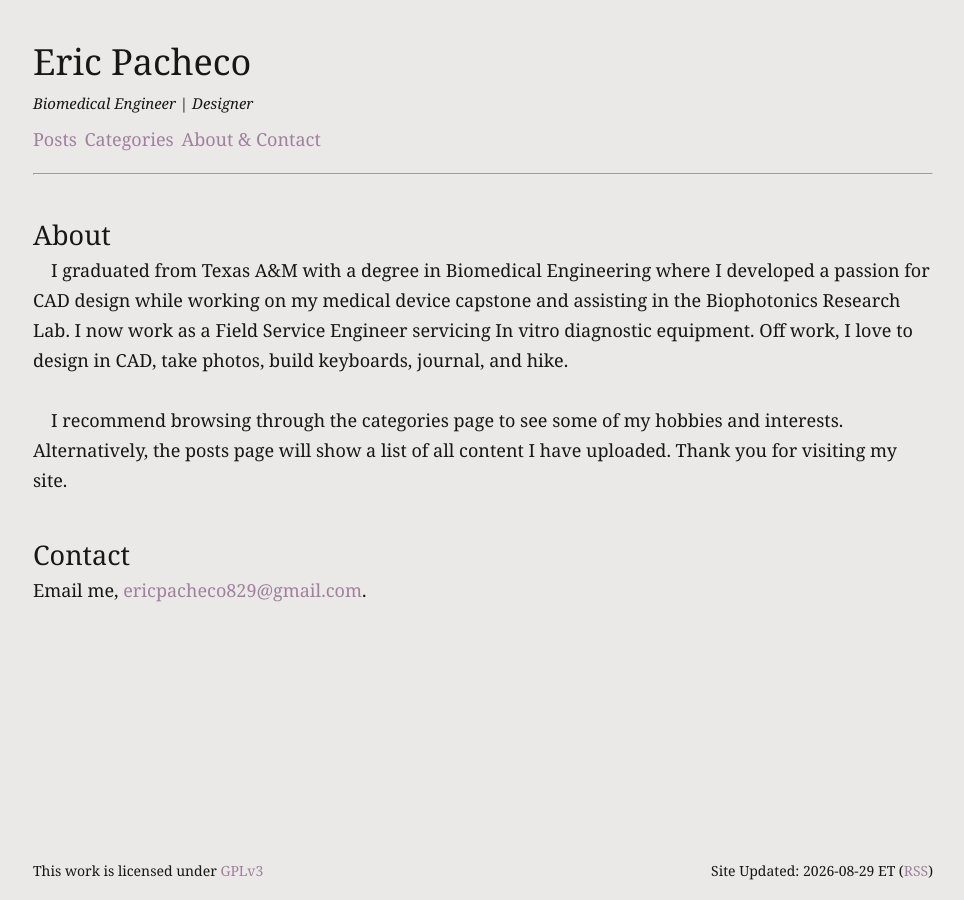
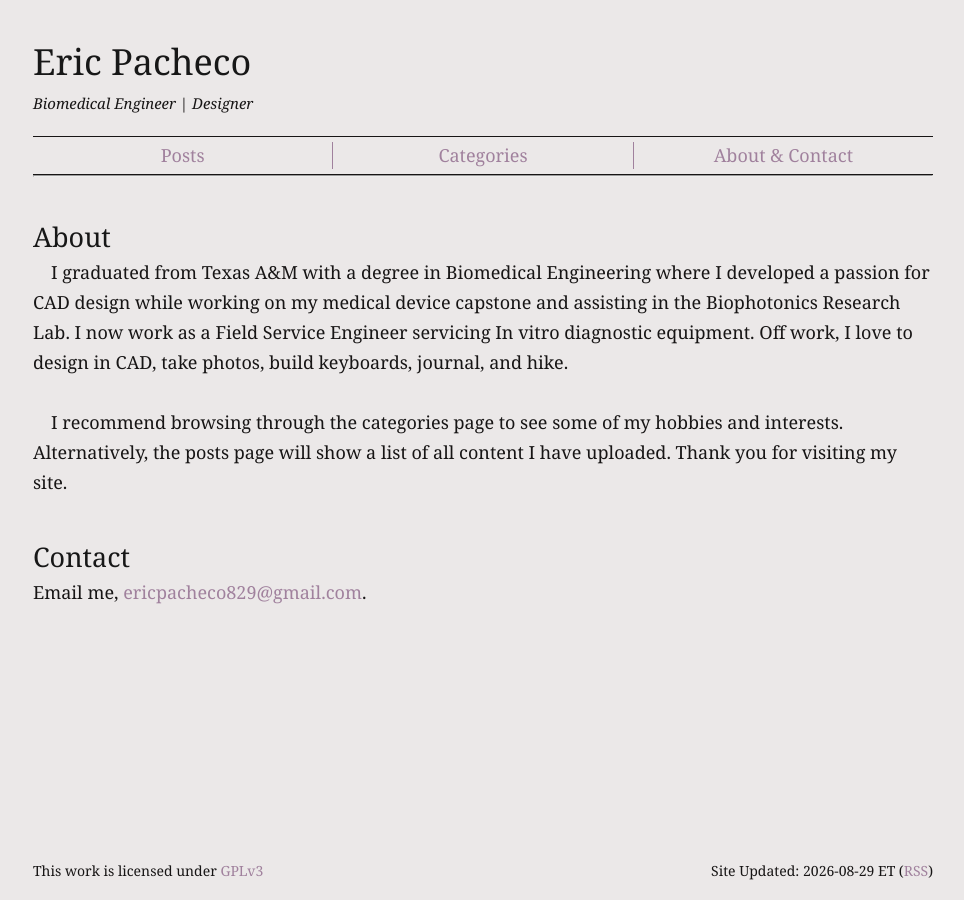
Before and after one commit to beigeandbrown/Professional-Website, a Jekyll site: the page built from index.md, in a window 1280 px wide. Shown: the whole page, without its empty margins (157-1121 px from the left). Built offline with Jekyll 4.4.1, drawn with Linux system fonts in a browser that asks for light colours.

Commit message:
Added the top horizontal line and added even spacing for the nav cluster at the top of the page

```diff
--- a/_sass/header.scss
+++ b/_sass/header.scss
@@ -1,12 +1,22 @@
 .header {
-  padding-top: 35px
+  padding-top: 35px;
 }
 
 .header nav {
-  padding-top: 10px;
-  padding-bottom: 20px;
+  padding-top: 5px;
+  padding-bottom: 5px;
+  margin-top: 20px;
+  border-top: 1px solid;
+  border-bottom: 1px solid;
+  display: flex;
 }
 
 .header nav a {
-  padding-right: 3px;
+  flex: 1;
+  text-align: center;
+  border-right: 1px solid;
 }
+
+.header nav a:last-child {
+  border-right: none;
+}
```
